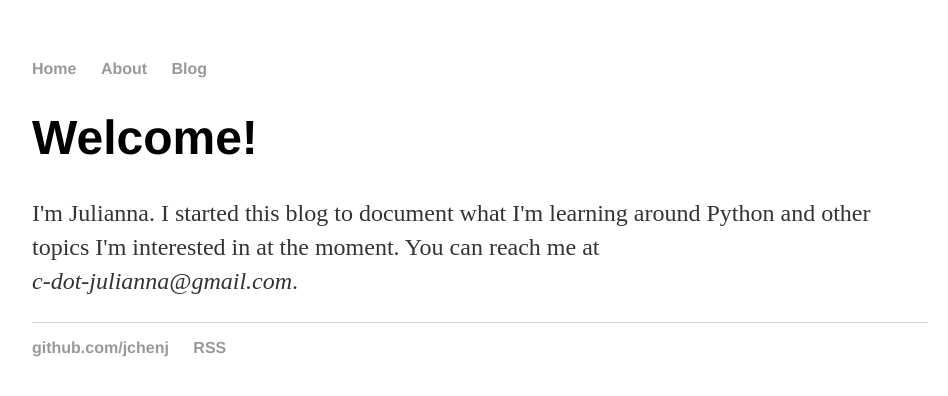
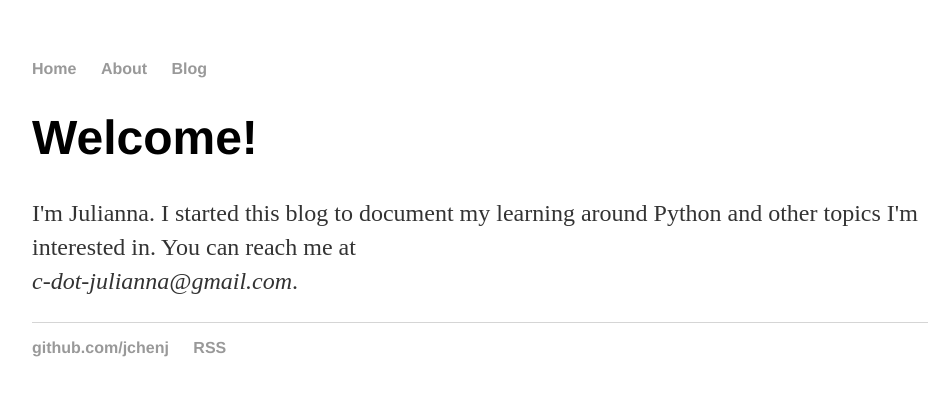
Before and after one commit to jchenj/jchenj.github.io, a Jekyll site: the page built from index.html, in a window 1280 px wide. Shown: the top 396 px of the page, without its empty margins (160-1108 px from the left). Built offline with Jekyll 4.4.1, drawn with Linux system fonts in a browser that asks for light colours.

Commit message:
Update index.html

```diff
--- a/index.html
+++ b/index.html
@@ -4,5 +4,5 @@ title: Julianna Chen
 ---
 <div class= "blurb">
 	<h1>Welcome!</h1>
-        <p>I'm Julianna. I started this blog to document what I'm learning around Python and other topics I'm interested in at 		the moment. You can reach me at <br><i>c-dot-julianna@gmail.com</i>.</p>
+        <p>I'm Julianna. I started this blog to document my learning around Python and other topics I'm interested in. You can reach me at <br><i>c-dot-julianna@gmail.com</i>.</p>
 <div><!-- /.blurb -->
```
